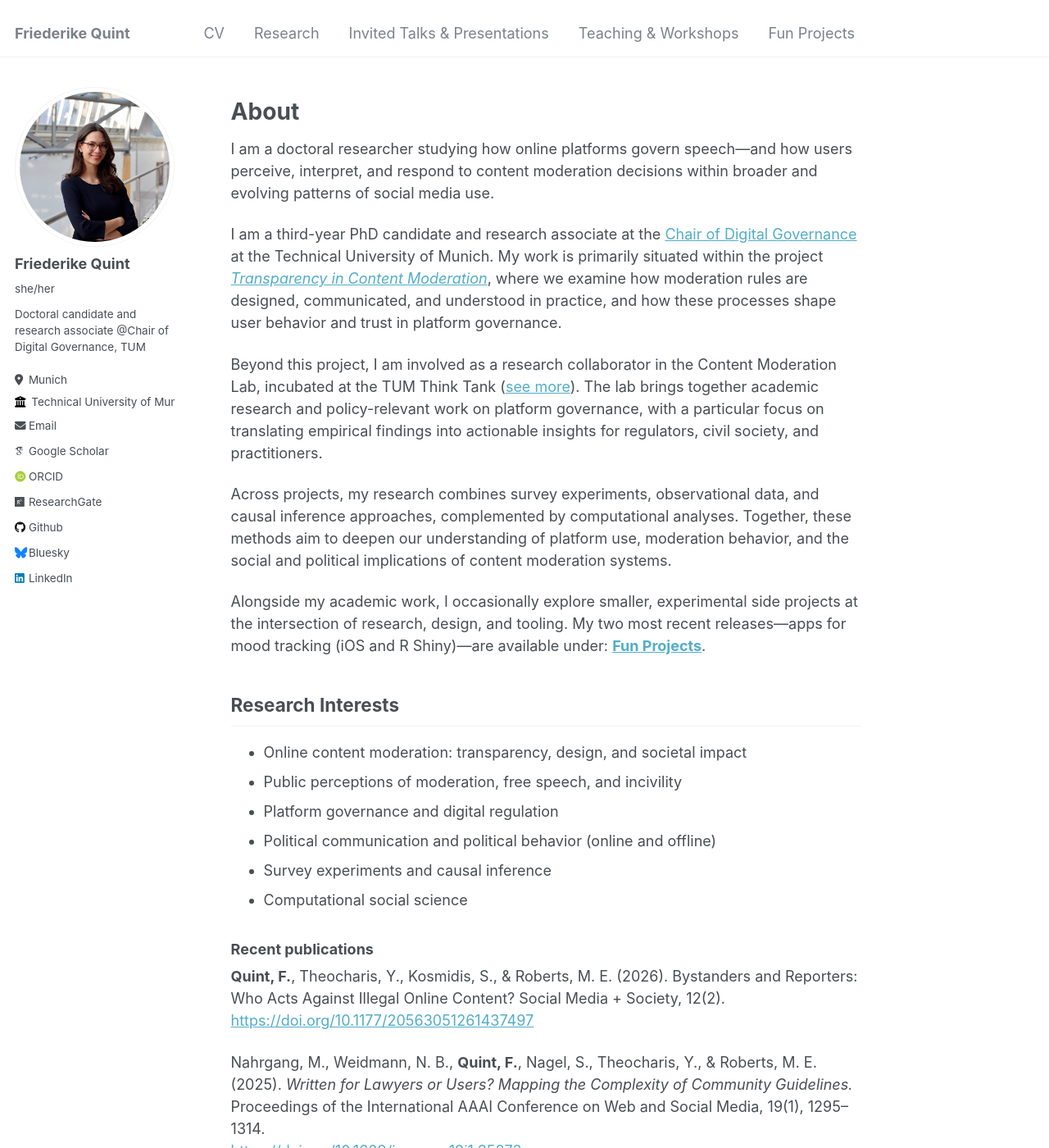
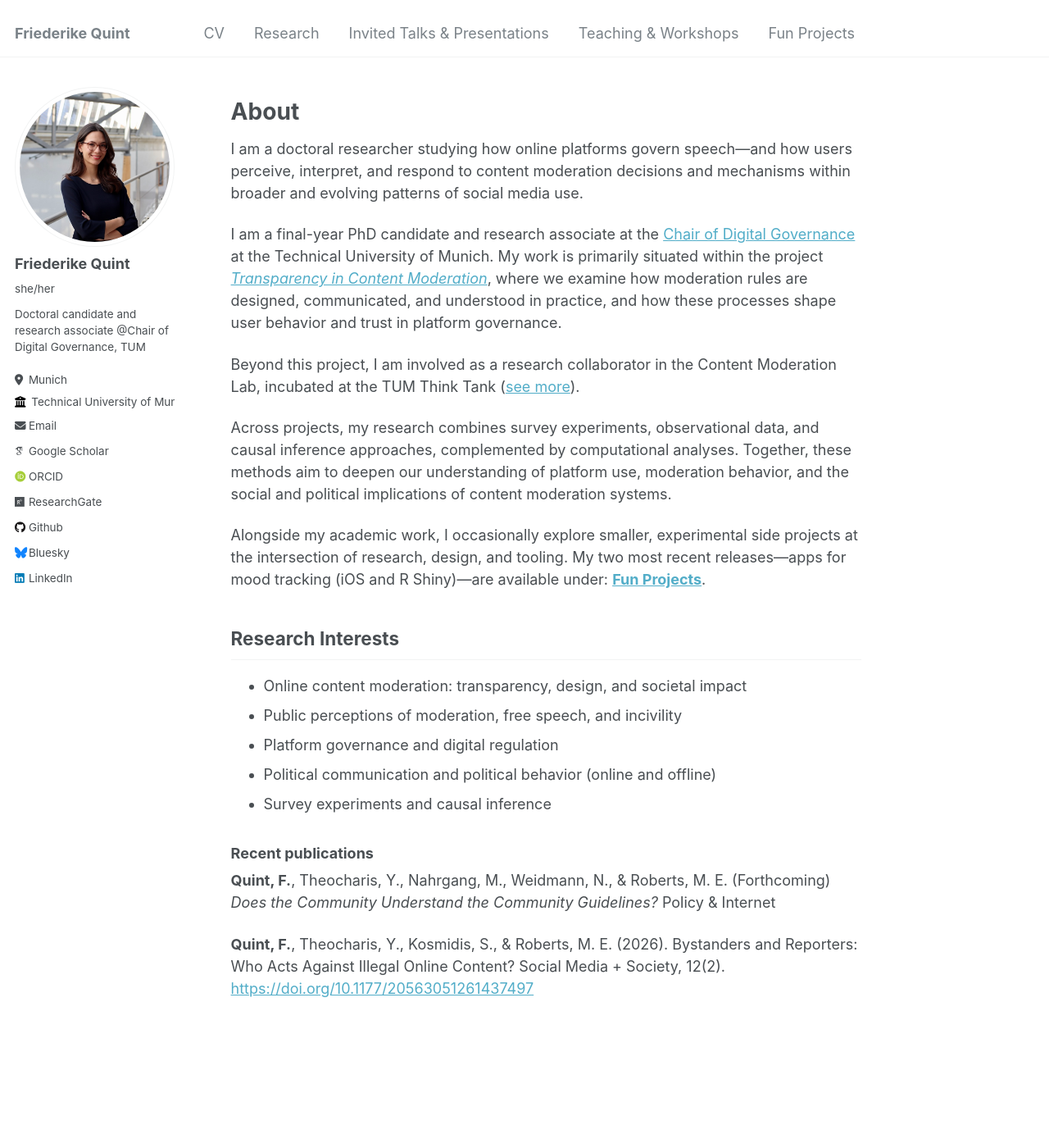
Before and after one commit to friederikequint/friederikequint.github.io, a Jekyll site: the page built from _pages/about.md, in a window 1280 px wide and 1400 px high. Shown: the whole window at 82% size. Built offline with Jekyll 4.4.1, drawn with Linux system fonts in a browser that asks for light colours; some web fonts are replaced; some of the changed text lies outside the part shown.

Commit message:
Revise About page with updated research status and publications
Updated personal details and recent publications in the About page.

```diff
--- a/_pages/about.md
+++ b/_pages/about.md
@@ -11,11 +11,11 @@ redirect_from:
 
 # About
 
-I am a doctoral researcher studying how online platforms govern speech—and how users perceive, interpret, and respond to content moderation decisions within broader and evolving patterns of social media use.
+I am a doctoral researcher studying how online platforms govern speech—and how users perceive, interpret, and respond to content moderation decisions and mechanisms within broader and evolving patterns of social media use.
 
-I am a third-year PhD candidate and research associate at the [Chair of Digital Governance](https://www.hfp.tum.de/en/digitalgovernance/home/){:target="_blank"} at the Technical University of Munich. My work is primarily situated within the project *[Transparency in Content Moderation](https://www.tum.de/en/news-and-events/all-news/press-releases/details/analyse-des-verhaltens-von-social-media-plattformen){:target="_blank"}*, where we examine how moderation rules are designed, communicated, and understood in practice, and how these processes shape user behavior and trust in platform governance.
+I am a final-year PhD candidate and research associate at the [Chair of Digital Governance](https://www.hfp.tum.de/en/digitalgovernance/home/){:target="_blank"} at the Technical University of Munich. My work is primarily situated within the project *[Transparency in Content Moderation](https://www.tum.de/en/news-and-events/all-news/press-releases/details/analyse-des-verhaltens-von-social-media-plattformen){:target="_blank"}*, where we examine how moderation rules are designed, communicated, and understood in practice, and how these processes shape user behavior and trust in platform governance.
 
-Beyond this project, I am involved as a research collaborator in the Content Moderation Lab, incubated at the TUM Think Tank ([see more](https://tumthinktank.de/project/content-moderation-lab/){:target="_blank"}). The lab brings together academic research and policy-relevant work on platform governance, with a particular focus on translating empirical findings into actionable insights for regulators, civil society, and practitioners.
+Beyond this project, I am involved as a research collaborator in the Content Moderation Lab, incubated at the TUM Think Tank ([see more](https://tumthinktank.de/project/content-moderation-lab/){:target="_blank"}).
 
 Across projects, my research combines survey experiments, observational data, and causal inference approaches, complemented by computational analyses. Together, these methods aim to deepen our understanding of platform use, moderation behavior, and the social and political implications of content moderation systems.
 
@@ -29,19 +29,11 @@ Alongside my academic work, I occasionally explore smaller, experimental side pr
 * Platform governance and digital regulation
 * Political communication and political behavior (online and offline)
 * Survey experiments and causal inference
-* Computational social science
 
 
 
 ### Recent publications
 
+**Quint, F.**, Theocharis, Y., Nahrgang, M., Weidmann, N., & Roberts, M. E. (Forthcoming) *Does the Community Understand the Community Guidelines?* Policy & Internet
+
 **Quint, F.**, Theocharis, Y., Kosmidis, S., & Roberts, M. E. (2026). Bystanders and Reporters: Who Acts Against Illegal Online Content? Social Media + Society, 12(2). [https://doi.org/10.1177/20563051261437497](https://doi.org/10.1177/20563051261437497){:target="_blank"}
-
-Nahrgang, M., Weidmann, N. B., **Quint, F.**, Nagel, S., Theocharis, Y., & Roberts, M. E. (2025).
-*Written for Lawyers or Users? Mapping the Complexity of Community Guidelines.*
-Proceedings of the International AAAI Conference on Web and Social Media, 19(1), 1295–1314.
-[https://doi.org/10.1609/icwsm.v19i1.35873](https://doi.org/10.1609/icwsm.v19i1.35873){:target="_blank"}
-
-Theocharis, Y., Kosmidis, S., Zilinsky, J., **Quint, F.**, & Pradel, F. (2025).
-*Content Warning: Public Attitudes on Content Moderation and Freedom of Expression.*
-[https://osf.io/s3kcw](https://osf.io/s3kcw){:target="_blank"}
```
